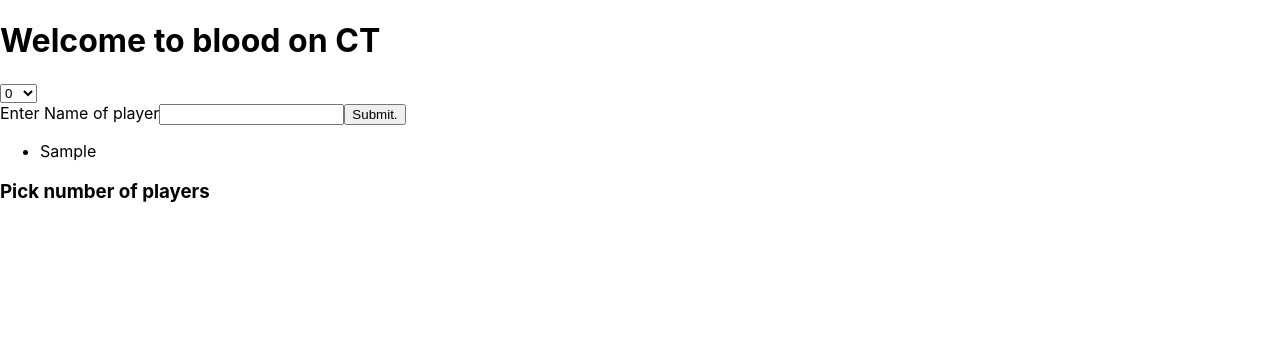
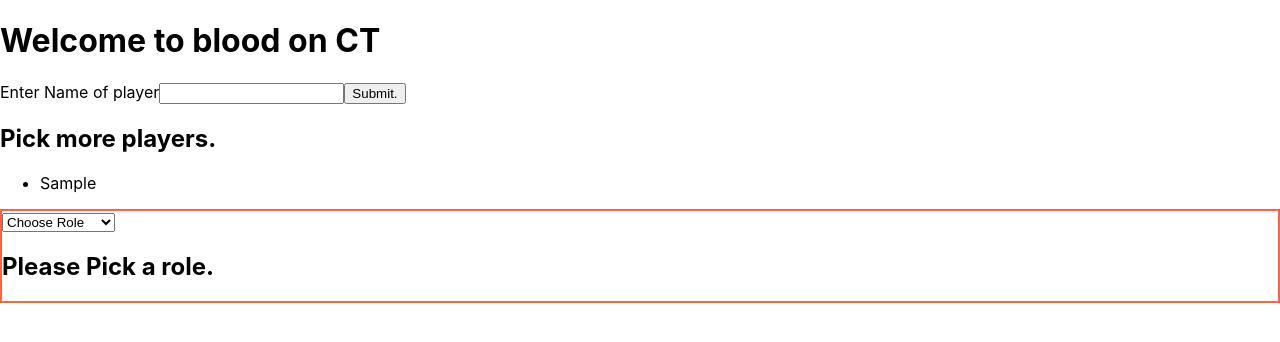
Before and after one commit to Roman-Codes/blood-on-clocktower, a React (Create React App) app: page / in a window 1280 px wide. Both pictures are taken after typing "Sample" into the empty fields and a click on the input "Submit.". Shown: the top 342 px of the page. Built offline with nearby package versions, Linux system fonts and the light colour scheme.

Commit message:
Player adding process reworked

```diff
--- a/package.json
+++ b/package.json
@@ -3,9 +3,11 @@
   "version": "0.1.0",
   "private": true,
   "dependencies": {
+    "node-sass": "^4.12.0",
     "react": "^16.10.1",
     "react-dom": "^16.10.1",
-    "react-scripts": "3.1.2"
+    "react-scripts": "3.1.2",
+    "sass-node": "^4.11.2"
   },
   "scripts": {
     "start": "react-scripts start",
--- a/src/App.js
+++ b/src/App.js
@@ -1,10 +1,11 @@
 import React, { useState } from 'react';
-import './App.css';
+import "./styles.scss";
 import Field from './Components/Field/Field';
 import NumPlayersPicker from './Components/NumPlayersPicker/NumPlayersPicker';
 import roles from './data/roles';
 import NameForm from './Components/NameForm/NameForm';
 import PlayersList from './Components/PlayersList/PlayersList';
+
 
 const App = props =>{
 
@@ -36,26 +37,26 @@ const App = props =>{
     return(
         <div>
             <h1>Welcome to blood on CT</h1>
-            <NumPlayersPicker
-                setNumPlayers={setNumPlayers}
-                clearAllRoles={clearAllRoles}
-            />
+
             <NameForm
                 playerNames={playerNames}
                 setPlayerNames={setPlayerNames}
+                numPlayers={numPlayers}
             />
+
+            {playerNames.length < 5? /*here need to inser more logic for letting user know how many more players to pick */<h2>Pick more players.</h2>:true}
+
             <PlayersList
                 playerNames={playerNames}
             />
-            {numPlayers?
+
             <Field
                 numPlayers={numPlayers}
                 playerNames={playerNames}
                 rolesInGame={rolesInGame}
                 addRole={addRole}
                 removeRole={removeRole}
-            />:
-            <h3>Pick number of players</h3>}
+            />
         </div>
     )
 }
--- a/src/Components/Field/Field.js
+++ b/src/Components/Field/Field.js
@@ -1,22 +1,23 @@
 import React from 'react';
 import Player from '../Player/Player';
 
-const Field = ({rolesInGame, addRole, removeRole, numPlayers, playerNames}) =>{
+const Field = ({rolesInGame, addRole, removeRole, playerNames}) =>{
     const players = [];
     const buildFiled = number =>{
         for (let i = 0; i < number; i++){
             players.push(
                 <Player
                     rolesInGame={rolesInGame}
+                    playerIndex={i}
                     addRole={addRole}
                     removeRole={removeRole}
-                    numPlayers={numPlayers}
+                    // numPlayers={numPlayers}
                     playerNames={playerNames}
                 />
             );
         }
     }
-    buildFiled(numPlayers);
+    buildFiled(playerNames.length);
     return(
         <div className="field">
             {players.length?players.map((player)=>{return player}):<p>waiting</p>}
--- a/src/Components/NameForm/NameForm.js
+++ b/src/Components/NameForm/NameForm.js
@@ -1,15 +1,21 @@
 import React from 'react';
 
-const NameForm = ({playerNames, setPlayerNames}) => {
+const NameForm = ({playerNames, setPlayerNames, numPlayers }) => {
     const handleSubmit = (e) =>{
         e.preventDefault();
-        const newNames = [...playerNames];
-        newNames.push(e.target[0].value);
-        setPlayerNames(newNames);
-        e.target[0].value = '';
+        if (e.target[0].value.trim() === ''){
+            console.log('shit is empty');
+            alert('Name cant be blank');
+        }else{
+            const newNames = [...playerNames];
+            newNames.push(e.target[0].value);
+            setPlayerNames(newNames);
+            e.target[0].value = '';
+        }
     }
 
     return(
+
         <form onSubmit={handleSubmit}>
             <label htmlFor="playerName">Enter Name of player</label>
             <input id="playerName" type="text"/>
--- a/src/Components/Player/Player.js
+++ b/src/Components/Player/Player.js
@@ -1,11 +1,15 @@
 import React, { useState, useEffect } from 'react';
 import RolePicker from '../RolePicker/RolePicker';
 import roles from '../../data/roles';
-import NamePicker from '../NamePicker/NamePicker';
+// import NamePicker from '../NamePicker/NamePicker';
 
-const Player = ({ rolesInGame, removeRole,addRole, numPlayers, playerNames}) => {
+const Player = ({ rolesInGame, removeRole,addRole, playerNames, playerIndex}) => {
     const [role, setRole] = useState({});
     const [name, setName] = useState('');
+
+    useEffect(()=>{
+        setName(playerNames[playerIndex]);
+    }, [])
 
     const clearMyRole = () => {
         setRole({});
@@ -26,12 +30,12 @@ const Player = ({ rolesInGame, removeRole,addRole, numPlayers, playerNames}) =>
         clearMyName();
     }
 
-    useEffect( () => {
-        clearMyRole();
-    }, [numPlayers])
+    // useEffect( () => {
+    //     clearMyRole();
+    // }, [playerNames.length]);
 
     return(
-        <div>
+        <div className='playerCard' >
             {!role.name?
         	<RolePicker
                 setRole={setRole}
@@ -40,12 +44,12 @@ const Player = ({ rolesInGame, removeRole,addRole, numPlayers, playerNames}) =>
             />:
             <button onClick={handleRoleRemove}> Change Role </button>}
 
-            {!name?
+            {/* {!name?
             <NamePicker
                 setName={setName}
                 playerNames={playerNames}
             />:
-            <button onClick={clearMyName}>Change Name</button>}
+            <button onClick={clearMyName}>Change Name</button>} */}
 
         	{role.name ? <h3>I am {name} and my role is {role.name}</h3>: <h2>Please Pick a role.</h2>}
             <ul>
--- /dev/null
+++ b/src/Components/Player/player.scss
@@ -0,0 +1,3 @@
+.playerCard{
+    border: 2px solid tomato
+}
--- a/src/Components/PlayersList/PlayersList.js
+++ b/src/Components/PlayersList/PlayersList.js
@@ -3,8 +3,9 @@ import React from 'react';
 const PlayersList  = ({playerNames}) => {
     return(
         <ul>
-            {playerNames.length?playerNames.map((name) => {
-                return <li>{name}</li>
+            {playerNames.length?
+            playerNames.map((name) => {
+                return <li key={name}>{name}</li>
             }):
             <li>Enter player names first.</li>}
         </ul>
--- a/src/data/roles.js
+++ b/src/data/roles.js
@@ -69,20 +69,20 @@ let Saint = new Role('Saint', 'outsider',  true, true, false, null, 'If executed
 
 // // Minions
 // -Poisoner: 1 "is Poisoned"
-let Poisoner = new Role('Poisoner', 'minion',  true, true, true, 'Chooses a player, that players ability malcunction next 24h.', 'Chooses a player, that players ability malcunction next 24h.', false, false, false, null, null);
+let Poisoner = new Role('Poisoner', 'minion',  true, true, true, 'Learn who the demon is.', 'Chooses a player, that players ability malcunction next 24h.', false, false, false, null, null);
 
 // -Spy
-let Spy = new Role('Spy', 'minion',  true, true, true, 'Each night you see the grimoire. May register as good, evil or outsider even if dead.', 'Each night you see the grimoire. May register as good, evil or outsider even if dead.', false, false, false, null, null);
+let Spy = new Role('Spy', 'minion',  true, true, true, 'Learn who the demon is.', 'Each night you see the grimoire. May register as good, evil or outsider even if dead.', false, false, false, null, null);
 
 // -Baron
-let Baron = new Role('Baron', 'minion',  true, true, false, null, 'Add 2 outsiders to the game, remove 2 townsfolks.', false, false, false, null, null);
+let Baron = new Role('Baron', 'minion',  true, true, true, 'Learn who the demon is.', 'Add 2 outsiders to the game, remove 2 townsfolks.', false, false, false, null, null);
 
 // -Scarlet Woman: 1 "is the Demon"
-let ScarletWoman = new Role('Scarlet Woman', 'minion',  true, true, false, null, null, false, false, false, true, 'If there are more then 5 players and demon dies you become demon.');
+let ScarletWoman = new Role('Scarlet Woman', 'minion',  true, true, true, 'Learn who the demon is.', null, false, false, false, true, 'If there are more then 5 players and demon dies you become demon.');
 
 // Demon
 // -Imp: 1 "Attacked"
-let Imp = new Role('Imp', 'minion',  true, true, false, null, 'Each night you attack a player, they die. If you attack yourself a minion becomes imp', false, false, false, null, null);
+let Imp = new Role('Imp', 'minion',  true, true, true, 'Learn who minions are and 3 roles not in play.', 'Each night you attack a player, they die. If you attack yourself a minion becomes imp', false, false, false, null, null);
 
 const roles = [
     Washerwoman, Librarian, Investigator, Chef, Empath, FortuneTeller, Undertaker, Monk, Ravenkeeper, Virgin, Slayer, Soldier, Mayor, Butler, Drunk, Recluse, Saint, Poisoner, Spy, Baron, ScarletWoman, Imp]
--- /dev/null
+++ b/src/styles.scss
@@ -0,0 +1 @@
+@import './Components/Player/Player.scss';
```
Also changed, not shown: 1 other file (tests, documents, lock files or other folders).
